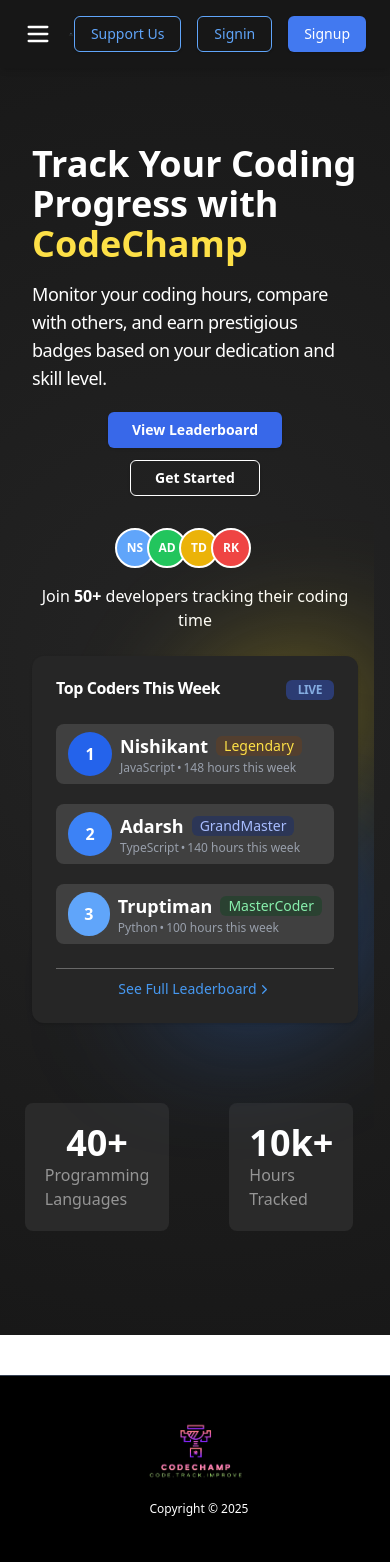
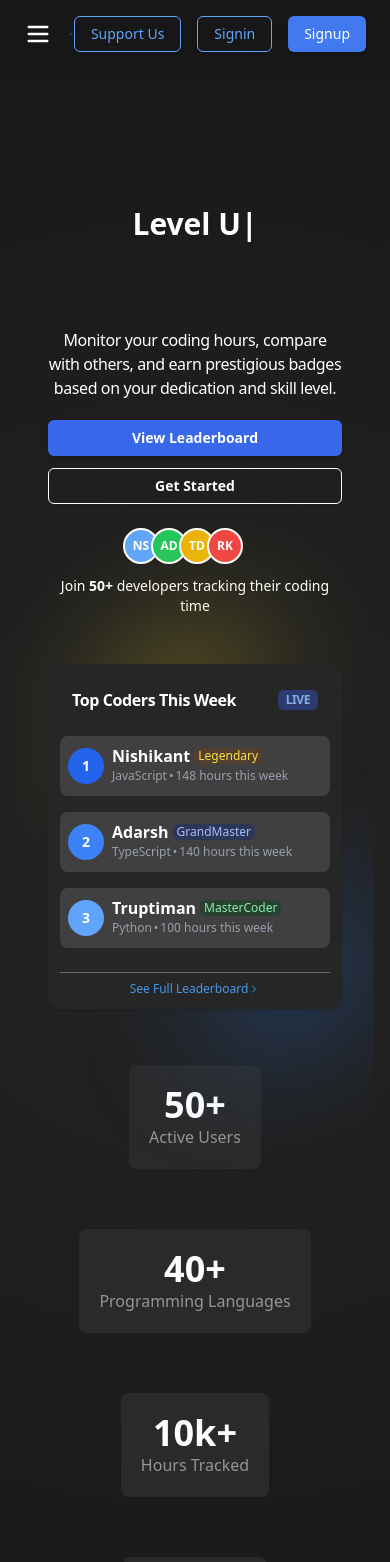
Before and after one commit to nishikantraj/CodeTrackFrontend, a React (Vite) app: page / in a window 390 px wide. Shown: the top 1562 px of the page. Built offline with nearby package versions, Linux system fonts and the light colour scheme.

Commit message:
Landing page made responsive

```diff
--- a/src/pages/LandingPage.tsx
+++ b/src/pages/LandingPage.tsx
@@ -1,74 +1,97 @@
 import { Button } from "@/components/ui/Button";
 import { Card, CardContent, CardFooter, CardHeader, CardTitle } from "@/components/ui/Card";
 import { ChevronRight } from "lucide-react";
+import { useEffect, useRef } from "react";
+import Typed from "typed.js";
 
 const LandingPage = () => {
+  const typedRef = useRef<HTMLSpanElement>(null);
+  useEffect(() => {
+      const typed = new Typed(typedRef.current, {
+        strings: ['Track Your Coding Progress with <span style="color: #FDE047;">CodeChamp</span>',
+      'Level Up Your Coding Skills with <span style="color: #FDE047;">CodeChamp</span>',
+      'Track. Compete. Dominate. <span style="color: #FDE047;">CodeChamp</span> Awaits.'],
+        typeSpeed: 50,
+        backSpeed: 30,
+        backDelay: 1000,
+        loop: true,
+      });
+
+      return () => typed.destroy();
+    }, []);
   return (
-    <div className="min-h-screen w-full py-14 mt-20 overflow-hidden text-white px-4 md:px-4">
+    <div className="min-h-screen w-full py-8 mt-20 overflow-hidden text-white px-4 md:px-6 lg:px-8">
       {/* Top card */}
-      <div className="flex flex-wrap flex-col md:flex-row">
+      <div className="flex flex-wrap flex-col lg:flex-row items-center md:items-center lg:justify-center lg:items-center">
         {/* Left Section */}
-        <div className="w-full md:w-1/2 h-auto md:h-[25rem] flex flex-col">
-          <div>
-            <h1 className="text-white text-4xl md:text-6xl font-bold w-full lg:w-5/6">
-              Track Your Coding Progress with <span className="text-[#FDE047]">CodeChamp</span>
+        <div className="w-full md:w-1/2 p-4 md:p-6 flex flex-col text-center md:text-center lg:justify-center ">
+          <div className="h-44 md:h-[16rem] lg:h-[16.5rem] flex items-center">
+            <h1 className="text-white text-3xl sm:text-4xl md:text-5xl lg:text-6xl font-bold w-full lg:w-5/6">
+              <span ref={typedRef}></span>
             </h1>
           </div>
 
-          <p className="text-white mt-4 w-full md:w-4/5 tracking-tight text-lg md:text-xl">
+          <p className="text-white mt-4 w-full md:w-4/5 tracking-tight text-base sm:text-lg md:text-xl">
             Monitor your coding hours, compare with others, and earn prestigious badges based on your dedication and skill level.
           </p>
 
-          <div className="mt-5 flex flex-col md:flex-row gap-3 items-center">
-            <Button className="text-white cursor-pointer font-bold bg-[#3868e9] hover:bg-[#1C4ED8] px-6 md:px-9 py-4 md:py-6 hover:-translate-y-0.5 transition duration-300">
+          <div className="mt-5 flex flex-col sm:flex-row gap-3 items-center sm:items-start md:items-start md:justify-start justify-center w-full">
+            <Button className="w-full sm:w-auto text-white cursor-pointer font-bold bg-[#3868e9] hover:bg-[#1C4ED8] px-6 md:px-9 py-3 md:py-4 lg:py-6 hover:-translate-y-0.5 transition duration-300">
               View Leaderboard
             </Button>
-            <Button className="text-white cursor-pointer font-bold hover:bg-[#FFFFFF] border border-white hover:text-[#1C4ED8] px-6 md:px-9 py-4 md:py-6 hover:-translate-y-0.5 transition duration-300">
+            <Button className="w-full sm:w-auto text-white cursor-pointer font-bold hover:bg-[#FFFFFF] border border-white hover:text-[#1C4ED8] px-6 md:px-9 py-3 md:py-4 lg:py-6 hover:-translate-y-0.5 transition duration-300">
               Get Started
             </Button>
           </div>
 
-          <div className="flex mt-8 items-center flex-col md:flex-row text-center md:text-left">
+          <div className="flex mt-6 md:mt-8 flex-col sm:flex-row text-center sm:text-left items-center sm:items-center md:items-center md:justify-start justify-center w-full lg:items-center">
             <div className="flex">
-              <div className="border-2 font-semibold text-xs border-white w-10 h-10 md:w-11 md:h-11 rounded-full bg-[#60A5FA] flex items-center justify-center">NS</div>
-              <div className="relative font-semibold text-xs right-2 border-2 border-white w-10 h-10 md:w-11 md:h-11 rounded-full bg-[#22C55D] flex items-center justify-center">AD</div>
-              <div className="relative font-semibold text-xs right-4 border-2 border-white w-10 h-10 md:w-11 md:h-11 rounded-full bg-[#EBB309] flex items-center justify-center">TD</div>
-              <div className="relative font-semibold text-xs right-6 border-2 border-white w-10 h-10 md:w-11 md:h-11 rounded-full bg-[#EF4444] flex items-center justify-center">RK</div>
+              <div className="border-2 font-semibold text-xs border-white w-9 h-9 sm:w-10 sm:h-10 md:w-11 md:h-11 rounded-full bg-[#60A5FA] flex items-center justify-center">NS</div>
+              <div className="relative font-semibold text-xs right-2 border-2 border-white w-9 h-9 sm:w-10 sm:h-10 md:w-11 md:h-11 rounded-full bg-[#22C55D] flex items-center justify-center">AD</div>
+              <div className="relative font-semibold text-xs right-4 border-2 border-white w-9 h-9 sm:w-10 sm:h-10 md:w-11 md:h-11 rounded-full bg-[#EBB309] flex items-center justify-center">TD</div>
+              <div className="relative font-semibold text-xs right-6 border-2 border-white w-9 h-9 sm:w-10 sm:h-10 md:w-11 md:h-11 rounded-full bg-[#EF4444] flex items-center justify-center">RK</div>
             </div>
-            <p className="mt-4 md:mt-0 md:ml-4">
+            <div className="flex justify-center items-center">
+              <p className="mt-3 sm:mt-0 sm:ml-4 text-sm sm:text-base text-white">
                 Join <span className="font-bold">50+</span> developers tracking their coding time
               </p>
             </div>
           </div>
+        </div>
 
       {/* Right Section */}
-        <div className="relative w-full md:w-1/2 mt-6 md:mt-0 flex justify-end items-end">
-          {/* Gradient Wrapper - Clipped to Card Size */}
+      <div className="relative w-full md:w-1/2 py-8 md:py-0 flex justify-center md:justify-end p-4 md:p-6">
         <div className="absolute inset-0 overflow-visible pointer-events-none">
-            <div className="absolute top-0 left-40 w-72 h-72 bg-gradient-to-br from-yellow-300 via-transparent to-transparent rounded-full blur-3xl"></div>
-            <div className="absolute bottom-0 right-0 w-72 h-72 bg-gradient-to-tl from-blue-500 via-transparent to-transparent rounded-full blur-3xl"></div>
+          <div className="absolute top-0 left-1/4 sm:left-40 w-56 sm:w-72 h-56 sm:h-72 bg-gradient-to-br from-yellow-300 via-transparent to-transparent rounded-full blur-3xl"></div>
+          {/* Made gradient positioning and size responsive */}
+          <div className="absolute bottom-0 right-0 w-56 sm:w-72 h-56 sm:h-72 bg-gradient-to-tl from-blue-500 via-transparent to-transparent rounded-full blur-3xl"></div>
         </div>
 
         {/* Main Card */}
-          <Card className="relative w-[450px] bg-[#262626] border-none overflow-hidden">
+        <Card className="relative w-full max-w-xs sm:max-w-sm md:max-w-md bg-[#262626] border-none overflow-hidden">
           <CardHeader>
             <CardTitle>
-                <div className="flex justify-between">
-                  <h1 className="font-bold">Top Coders This Week</h1>
-                  <span className="text-xs bg-[#2c3c73] px-3 py-0.5 rounded-md text-[#84ace1]">LIVE</span>
+              <div className="flex justify-between items-center">
+                <h1 className="font-bold text-base sm:text-lg">Top Coders This Week</h1>
+                <span className="text-xs bg-[#2c3c73] px-2 sm:px-3 py-0.5 rounded-md text-[#84ace1]">LIVE</span>
               </div>
             </CardTitle>
           </CardHeader>
 
-            <CardContent className="flex flex-col gap-5 relative z-10">
+          <CardContent className="flex flex-col gap-4 sm:gap-5 relative z-10 px-3 sm:px-6">
             {/* Top Coder 1 */}
-              <div className="h-15 bg-[#404040] rounded-lg flex justify-between gap-2 px-3 items-center">
-                <div className="w-11 h-11 rounded-full bg-[#2463EB] flex justify-center items-center font-bold">1</div>
+            <div className="h-auto py-2 sm:py-3 bg-[#404040] rounded-lg flex justify-between gap-2 px-2 sm:px-3 items-center">
+              {/* Added padding and made height auto with padding instead */}
+              <div className="w-9 h-9 sm:w-11 sm:h-11 rounded-full bg-[#2463EB] flex justify-center items-center font-bold text-sm sm:text-base">1</div>
+              {/* Adjusted size for smaller screens and text size */}
               <div className="flex-1 h-3/4">
                 <div>
-                    <div className="flex gap-2 items-center">
-                      <h1 className="text-lg font-bold">Nishikant</h1>
-                      <span className="text-sm bg-[#533F2F] text-[#FDE047] px-2 rounded-md text-center">Legendary</span>
+                  <div className="flex gap-1 sm:gap-2 items-center flex-wrap">
+                    {/* Added flex-wrap and adjusted gap */}
+                    <h1 className="text-base sm:text-lg font-bold">Nishikant</h1>
+                    {/* Adjusted text size */}
+                    <span className="text-xs sm:text-sm bg-[#533F2F] text-[#FDE047] px-1 sm:px-2 rounded-md text-center">Legendary</span>
+                    {/* Adjusted padding and text size */}
                   </div>
                   <div className="flex mb-1 text-[#989FAB] text-xs gap-0.5 items-center font-medium">
                     <p>JavaScript</p>
@@ -80,13 +103,13 @@
             </div>
 
             {/* Top Coder 2 */}
-              <div className="h-15 bg-[#404040] rounded-lg flex justify-between gap-2 px-3 items-center">
-                <div className="w-11 h-11 rounded-full bg-[#3C82F6] flex justify-center items-center font-bold">2</div>
+            <div className="h-auto py-2 sm:py-3 bg-[#404040] rounded-lg flex justify-between gap-2 px-2 sm:px-3 items-center">
+              <div className="w-9 h-9 sm:w-11 sm:h-11 rounded-full bg-[#3C82F6] flex justify-center items-center font-bold text-sm sm:text-base">2</div>
               <div className="flex-1 h-3/4">
                 <div>
-                    <div className="flex gap-2 items-center">
-                      <h1 className="text-lg font-bold">Adarsh</h1>
-                      <span className="text-sm bg-[#2C3656] text-[#a7bcfe] px-2 rounded-md text-center">GrandMaster</span>
+                  <div className="flex gap-1 sm:gap-2 items-center flex-wrap">
+                    <h1 className="text-base sm:text-lg font-bold">Adarsh</h1>
+                    <span className="text-xs sm:text-sm bg-[#2C3656] text-[#a7bcfe] px-1 sm:px-2 rounded-md text-center">GrandMaster</span>
                   </div>
                   <div className="flex mb-1 text-[#989FAB] text-xs gap-0.5 items-center font-medium">
                     <p>TypeScript</p>
@@ -98,13 +121,18 @@
             </div>
 
             {/* Top Coder 3 */}
-              <div className="h-15 bg-[#404040] rounded-lg flex justify-between gap-2 px-3 items-center">
-                <div className="w-11 h-11 rounded-full bg-[#60A5FA] flex justify-center items-center font-bold">3</div>
+            <div className="h-auto py-2 sm:py-3 bg-[#404040] rounded-lg flex justify-between gap-2 px-2 sm:px-3 items-center">
+              {/* Added padding and made height auto with padding instead */}
+              <div className="w-9 h-9 sm:w-11 sm:h-11 rounded-full bg-[#60A5FA] flex justify-center items-center font-bold text-sm sm:text-base">3</div>
+              {/* Adjusted size for smaller screens and text size */}
               <div className="flex-1 h-3/4">
                 <div>
-                    <div className="flex gap-2 items-center">
-                      <h1 className="text-lg font-bold">Truptiman</h1>
-                      <span className="text-sm bg-[#2A4131] text-[#87EFAC] px-2 rounded-md text-center">MasterCoder</span>
+                  <div className="flex gap-1 sm:gap-2 items-center flex-wrap">
+                    {/* Added flex-wrap and adjusted gap */}
+                    <h1 className="text-base sm:text-lg font-bold">Truptiman</h1>
+                    {/* Adjusted text size */}
+                    <span className="text-xs sm:text-sm bg-[#2A4131] text-[#87EFAC] px-1 sm:px-2 rounded-md text-center">MasterCoder</span>
+                    {/* Adjusted padding and text size */}
                   </div>
                   <div className="flex mb-1 text-[#989FAB] text-xs gap-0.5 items-center font-medium">
                     <p>Python</p>
@@ -116,19 +144,18 @@
             </div>
           </CardContent>
 
-            <CardFooter className="flex justify-center items-center">
-              <div className="flex items-center border-t border-t-white/30 text-[#4698f0] pt-2.5 w-full justify-center hover:text-[#92C5FD] cursor-pointer text-sm">
+          <CardFooter className="flex justify-center items-center px-3 sm:px-6 pb-3 sm:pb-4">
+            <div className="flex items-center border-t border-t-white/30 text-[#4698f0] pt-2 sm:pt-2.5 w-full justify-center hover:text-[#92C5FD] cursor-pointer text-xs sm:text-sm">
               <p>See Full Leaderboard</p>
-                <ChevronRight className="h-[15px] w-[15px]" />
+              <ChevronRight className="h-[12px] w-[12px] sm:h-[15px] sm:w-[15px]" />
             </div>
           </CardFooter>
         </Card>
       </div>
-
       </div>
 
       {/* Down card */}
-      <div className="flex h-auto justify-center mt-10 py-10 gap-15">
+      <div className="flex flex-wrap h-auto justify-center mt-auto py-6 gap-15 ">
         <div className="flex flex-col bg-[#2A2A2A] justify-center items-center p-5 rounded-lg">
           <h1 className="text-4xl font-bold">50+</h1>
           <p className="text-white/50">Active Users</p>
```
Lines whose indentation alone changed are shown as unchanged.
